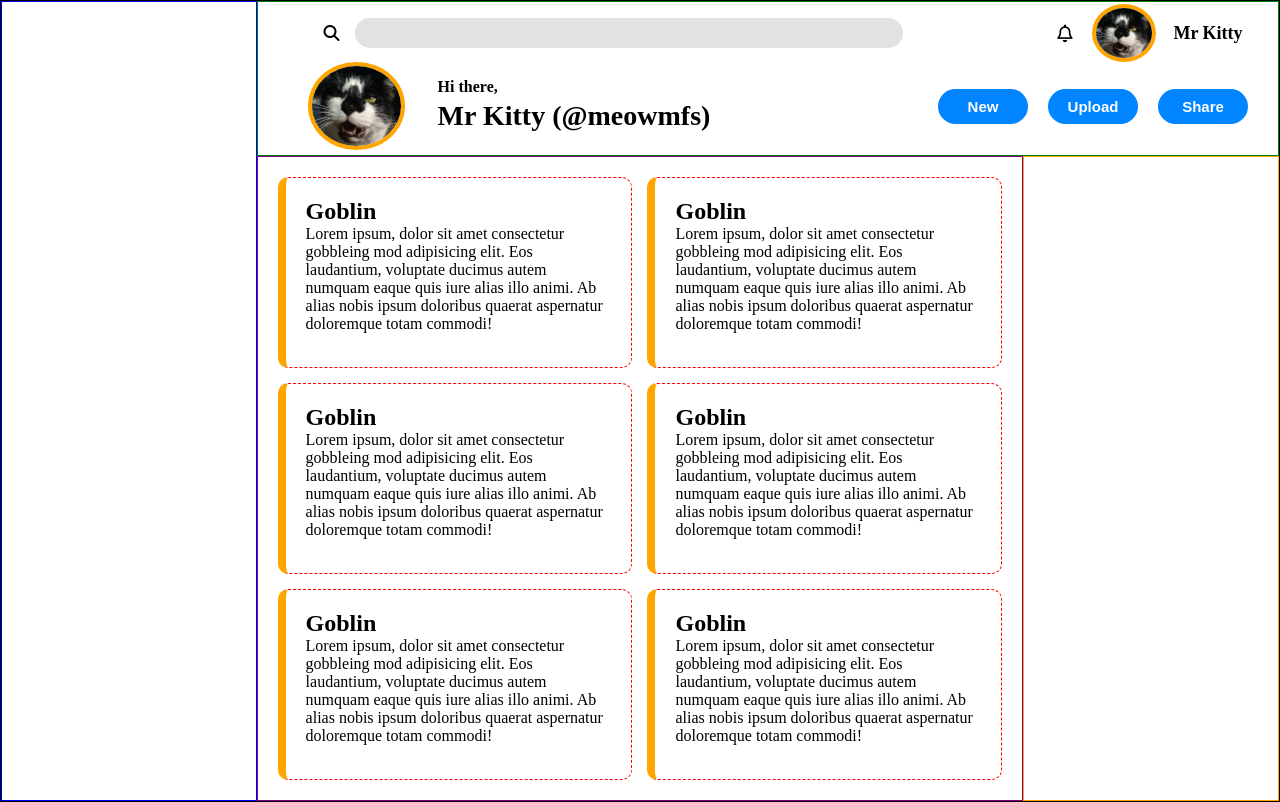
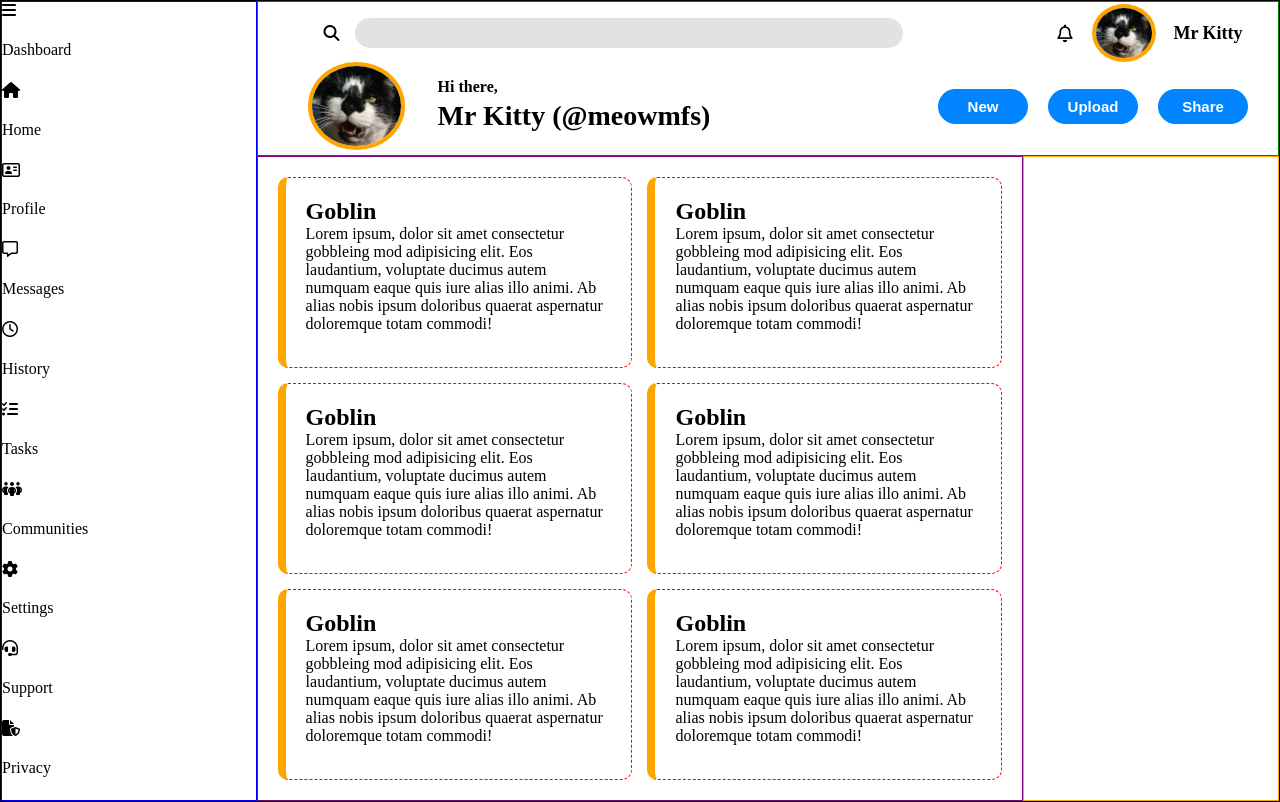
Before and after one commit to Bjwills7/TOP-Admin-Dashboard, a plain HTML site: page index.html in a window 1280 px wide. Drawn offline with Linux system fonts and the light colour scheme.

Commit message:
Add navbar content

```diff
--- a/index.html
+++ b/index.html
@@ -30,7 +30,26 @@
         </div>
 
         <div class="navBar">
-
+            <i class="fa-solid fa-bars"></i>
+            <span>Dashboard</span>
+            <i class="fa-solid fa-house"></i>
+            <span>Home</span>
+            <i class="fa-regular fa-address-card"></i>
+            <span>Profile</span>
+            <i class="fa-regular fa-message"></i>
+            <span>Messages</span>
+            <i class="fa-regular fa-clock"></i>
+            <span>History</span>
+            <i class="fa-solid fa-list-check"></i>
+            <span>Tasks</span>
+            <i class="fa-solid fa-people-group"></i>
+            <span>Communities</span>
+            <i class="fa-solid fa-gear"></i>
+            <span>Settings</span>
+            <i class="fa-solid fa-headset"></i>
+            <span>Support</span>
+            <i class="fa-solid fa-file-shield"></i>
+            <span>Privacy</span>
         </div>
 
         <div class="main">
--- a/styles.css
+++ b/styles.css
@@ -40,6 +40,7 @@ html, body {
 .navBar {
     border: 1px solid blue;
     grid-row: 1 / span 2;
+    display: grid;
 }
 
 .main {
@@ -119,3 +120,5 @@ button {
     font-weight: bold;
     grid-row: 1 / span 2;
 }
+
+/* Navbar items */
```
